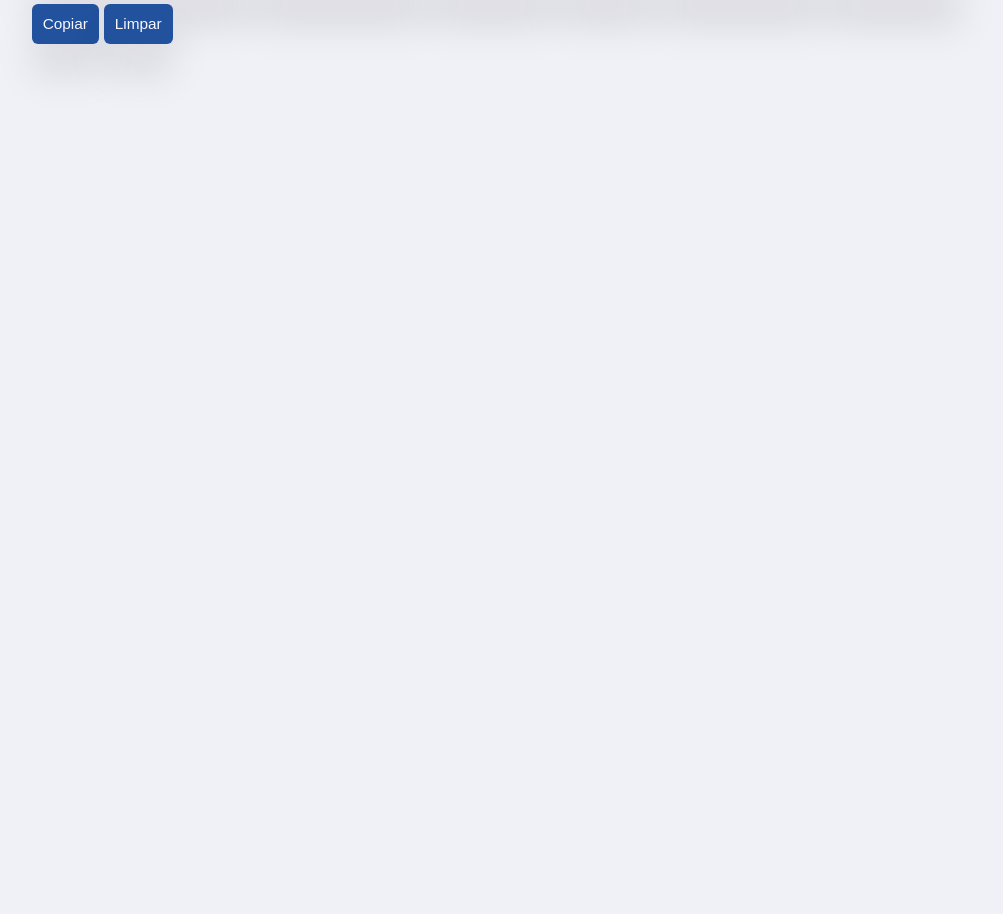
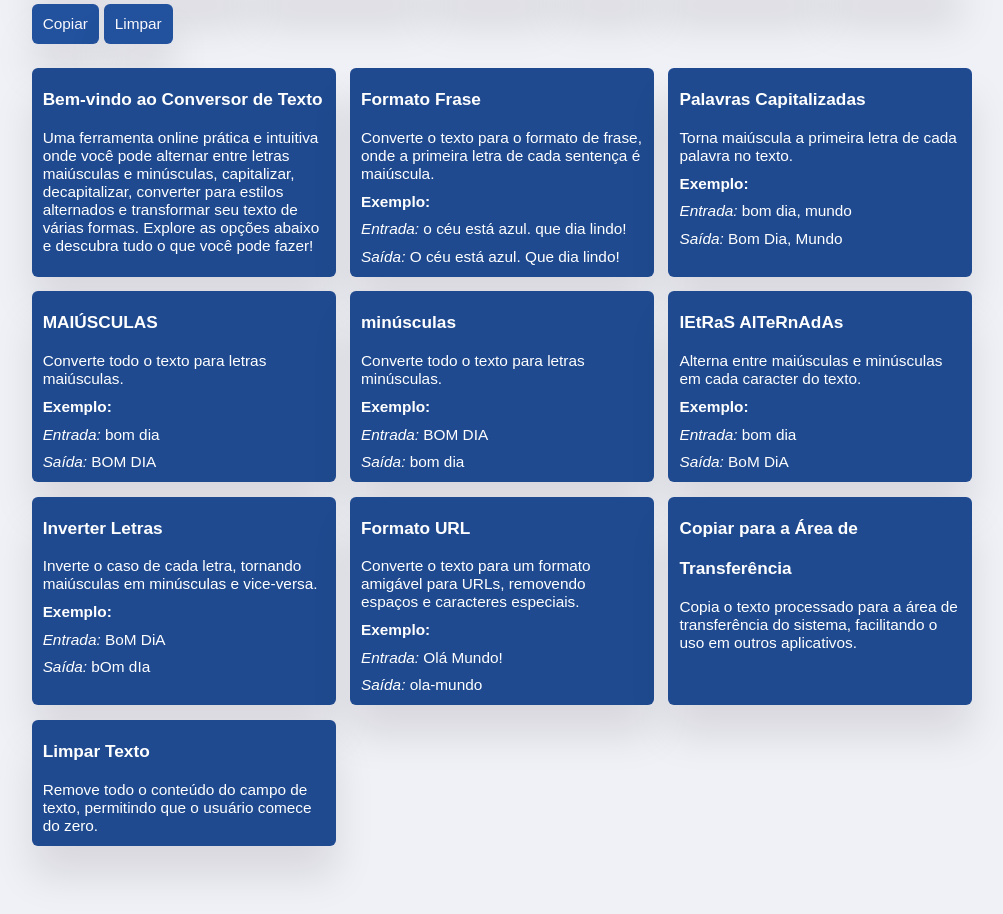
Before and after one commit to Robson16/converttext-app, a React (Vite) app: page / in a window 1280 px wide. Shown: the part 580-1494 px from the top of the page, without its empty margins (138-1141 px from the left). Before the commit the page ends 800 px from the top, so only its background shows below. Built offline with nearby package versions, Linux system fonts and the light colour scheme; no server answers.

Commit message:
feat: new about section, to tell what each functionality does

```diff
--- a/src/pages/ConvertText/index.tsx
+++ b/src/pages/ConvertText/index.tsx
@@ -4,7 +4,8 @@ import Header from '../../components/Header';
 import Textarea from '../../components/Textarea';
 import { useTextConverter } from '../../hooks/useTextConverter';
 import { trackEvent } from '../../services/google-analytics/googleAnalytics';
-import { Actions, Container, Form } from './styles';
+import { About, Actions, Container, Form } from './styles';
+import Card from '../../components/Card';
 
 const ConvertText: React.FC = () => {
   const {
@@ -128,6 +129,59 @@ const ConvertText: React.FC = () => {
             Limpar
           </Button>
         </Actions>
+        <About>
+          <Card title="Bem-vindo ao Conversor de Texto">
+            <p>Uma ferramenta online prática e intuitiva onde você pode alternar entre letras maiúsculas e minúsculas, capitalizar, decapitalizar, converter para estilos alternados e transformar seu texto de várias formas. Explore as opções abaixo e descubra tudo o que você pode fazer!</p>
+          </Card>
+          <Card title="Formato Frase">
+            <p>Converte o texto para o formato de frase, onde a primeira letra de cada sentença é maiúscula.</p>
+            <p><strong>Exemplo:</strong></p>
+            <p><em>Entrada:</em> o céu está azul. que dia lindo!</p>
+            <p><em>Saída:</em> O céu está azul. Que dia lindo!</p>
+          </Card>
+          <Card title="Palavras Capitalizadas">
+            <p>Torna maiúscula a primeira letra de cada palavra no texto.</p>
+            <p><strong>Exemplo:</strong></p>
+            <p><em>Entrada:</em> bom dia, mundo</p>
+            <p><em>Saída:</em> Bom Dia, Mundo</p>
+          </Card>
+          <Card title="MAIÚSCULAS">
+            <p>Converte todo o texto para letras maiúsculas.</p>
+            <p><strong>Exemplo:</strong></p>
+            <p><em>Entrada:</em> bom dia</p>
+            <p><em>Saída:</em> BOM DIA</p>
+          </Card>
+          <Card title="minúsculas">
+            <p>Converte todo o texto para letras minúsculas.</p>
+            <p><strong>Exemplo:</strong></p>
+            <p><em>Entrada:</em> BOM DIA</p>
+            <p><em>Saída:</em> bom dia</p>
+          </Card>
+          <Card title="lEtRaS AlTeRnAdAs">
+            <p>Alterna entre maiúsculas e minúsculas em cada caracter do texto.</p>
+            <p><strong>Exemplo:</strong></p>
+            <p><em>Entrada:</em> bom dia</p>
+            <p><em>Saída:</em> BoM DiA</p>
+          </Card>
+          <Card title="Inverter Letras">
+            <p>Inverte o caso de cada letra, tornando maiúsculas em minúsculas e vice-versa.</p>
+            <p><strong>Exemplo:</strong></p>
+            <p><em>Entrada:</em> BoM DiA</p>
+            <p><em>Saída:</em> bOm dIa</p>
+          </Card>
+          <Card title="Formato URL">
+            <p>Converte o texto para um formato amigável para URLs, removendo espaços e caracteres especiais.</p>
+            <p><strong>Exemplo:</strong></p>
+            <p><em>Entrada:</em> Olá Mundo!</p>
+            <p><em>Saída:</em> ola-mundo</p>
+          </Card>
+          <Card title="Copiar para a Área de Transferência">
+            <p>Copia o texto processado para a área de transferência do sistema, facilitando o uso em outros aplicativos.</p>
+          </Card>
+          <Card title="Limpar Texto">
+            <p>Remove todo o conteúdo do campo de texto, permitindo que o usuário comece do zero.</p>
+          </Card>
+        </About>
       </main>
     </Container>
   );
--- a/src/pages/ConvertText/styles.ts
+++ b/src/pages/ConvertText/styles.ts
@@ -1,4 +1,4 @@
-import styled from 'styled-components';
+import styled from "styled-components";
 
 export const Container = styled.div`
   & > main {
@@ -19,3 +19,23 @@ export const Actions = styled.div`
     justify-content: flex-start;
   }
 `;
+
+export const About = styled.section`
+  display: grid;
+  gap: 1.5rem;
+
+  /* 3 colunas para desktops grandes */
+  @media (min-width: 992px) {
+    grid-template-columns: repeat(3, 1fr);
+  }
+
+  /* 2 colunas para tablets */
+  @media (max-width: 992px) and (min-width: 576px) {
+    grid-template-columns: repeat(2, 1fr);
+  }
+
+  /* 1 coluna para celulares */
+  @media (max-width: 576px) {
+    grid-template-columns: 1fr;
+  }
+`;
```
